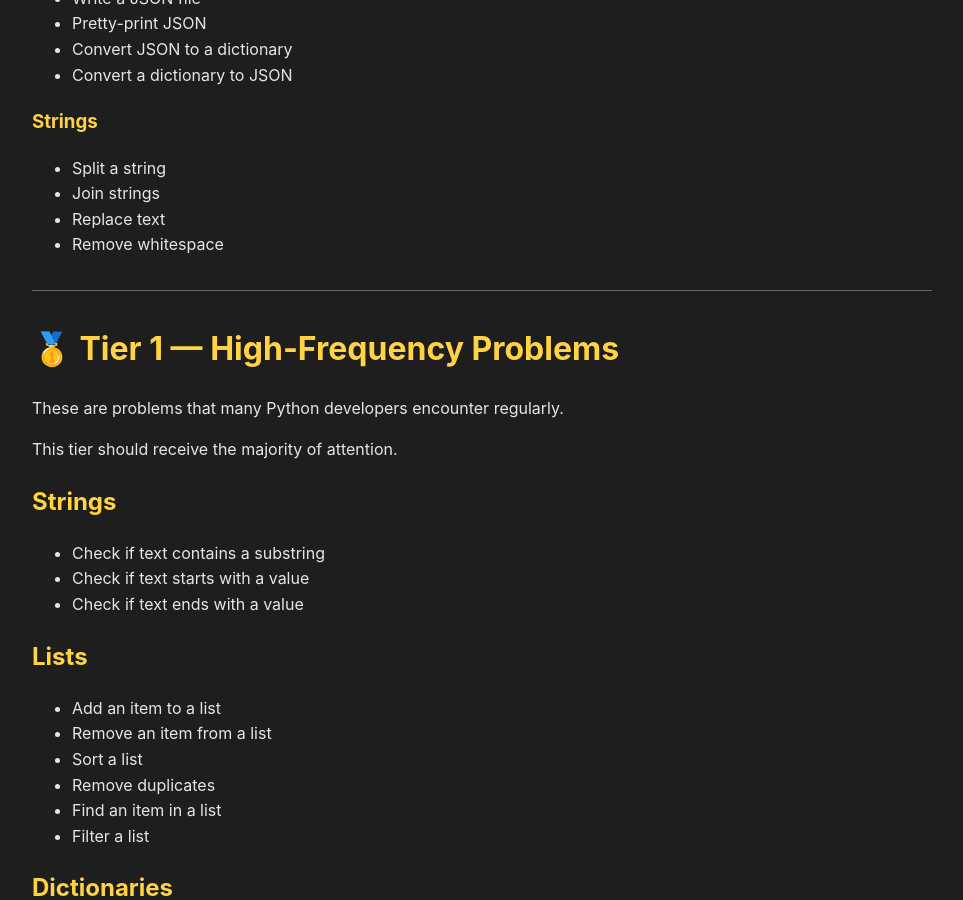
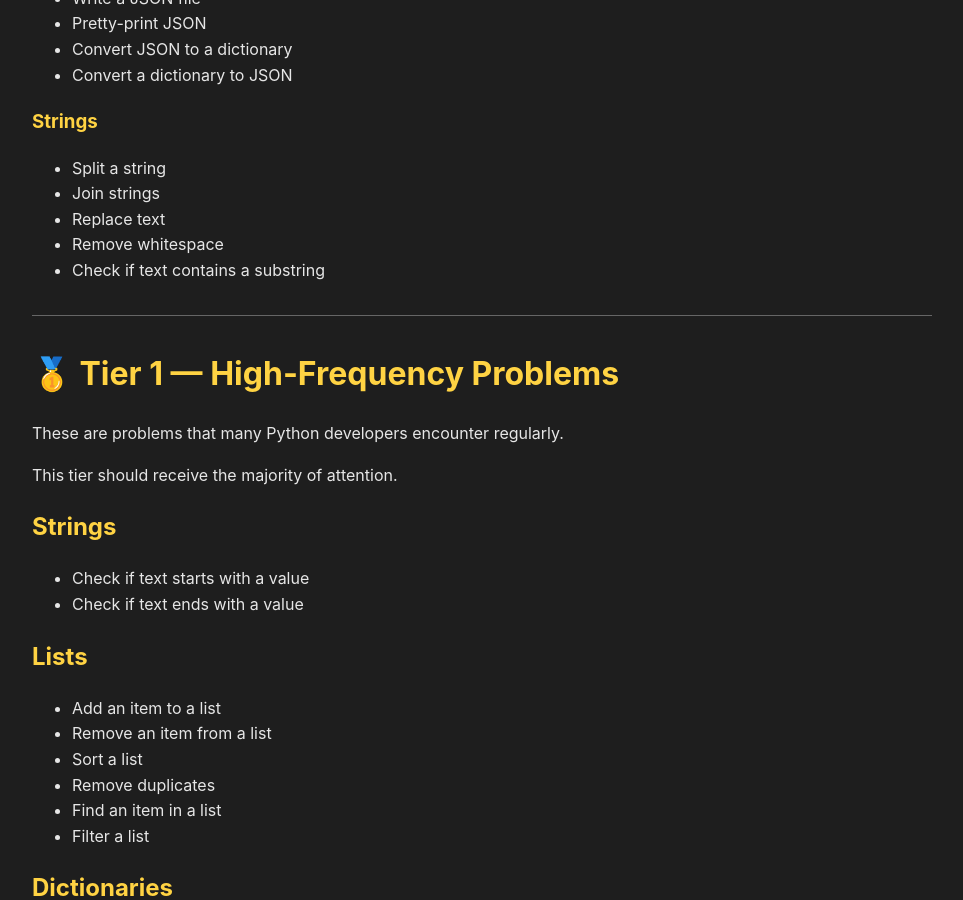
Before and after one commit to jbakchr/easier-python-docs, a Jekyll site: the page built from ROADMAP.md, in a window 1280 px wide and 900 px high, scrolled down 3161 px. Shown: the whole window, without its empty margins (158-1121 px from the left). Built offline with Jekyll 4.4.1, drawn with Linux system fonts in a browser that asks for light colours; our own code applies the rules of GitHub Pages for plain Markdown files; part of the change alters nothing that is shown.

```diff
--- a/ROADMAP.md
+++ b/ROADMAP.md
@@ -136,6 +136,7 @@ The goal is to build a practical collection of high-frequency Python solutions.
 - Join strings
 - Replace text
 - Remove whitespace
+- Check if text contains a substring
 
 ---
 
@@ -147,7 +148,6 @@ This tier should receive the majority of attention.
 
 ## Strings
 
-- Check if text contains a substring
 - Check if text starts with a value
 - Check if text ends with a value
 
```
